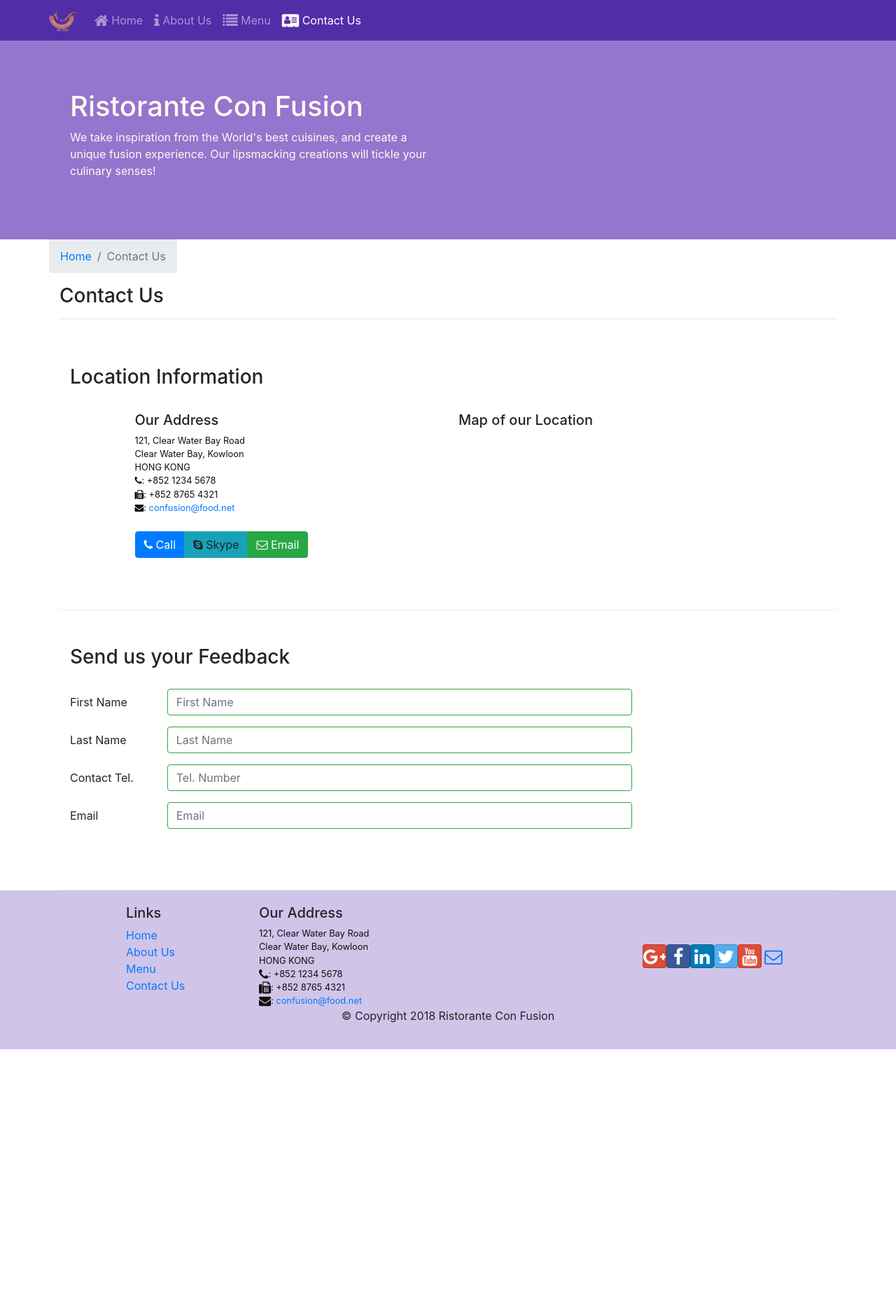
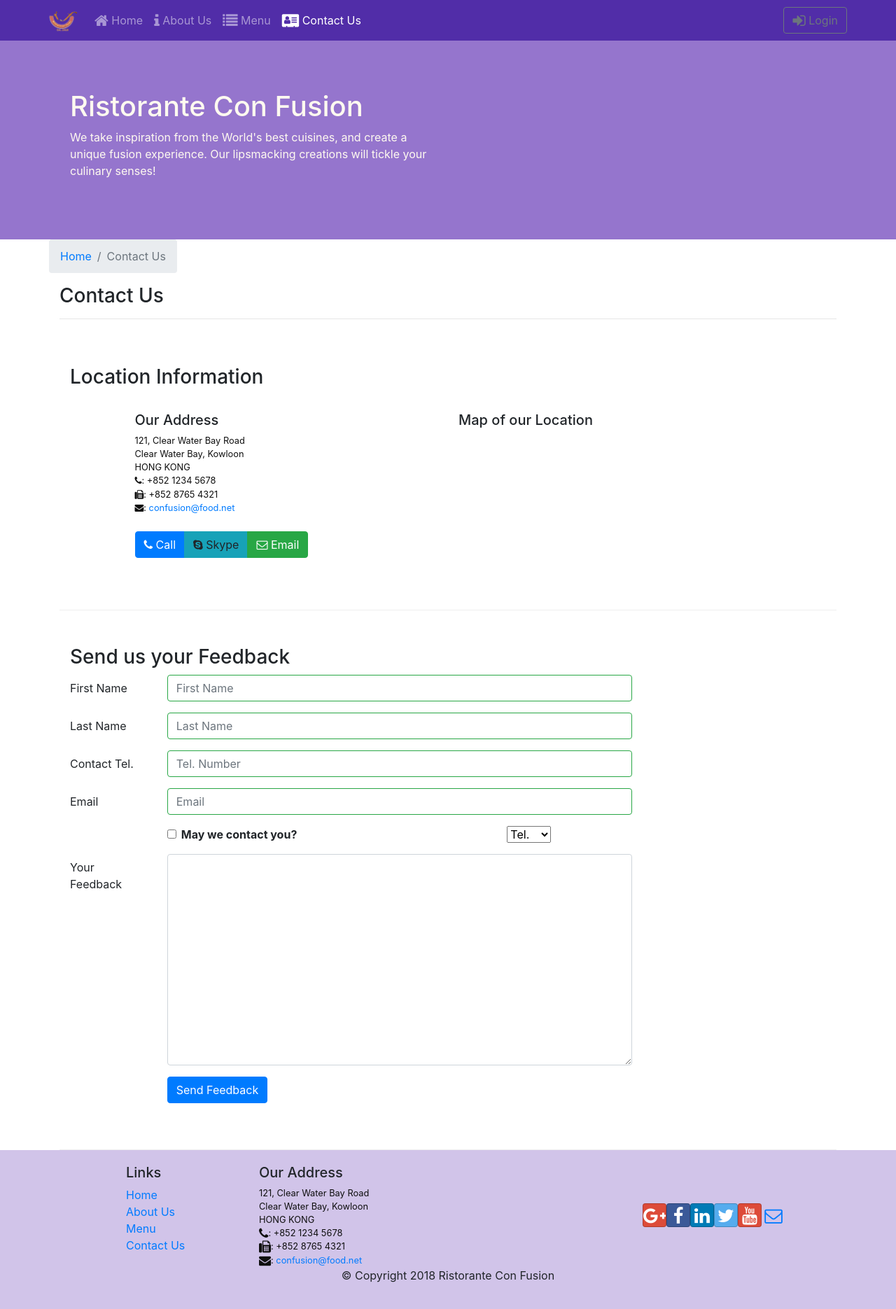
Before and after one commit to VoVyKhang/confusion, a React (Create React App) app: page /contactus in a window 1280 px wide. Shown: the whole page at 70% size. Before the commit the page ends 1499 px from the top, so only its background shows below. Built offline with nearby package versions, Linux system fonts and the light colour scheme.

Commit message:
Uncontrolled Form

```diff
--- a/src/components/ContactComponent.js
+++ b/src/components/ContactComponent.js
@@ -200,9 +200,47 @@ handleSubmit(event) {
                                 </Col>
                             </FormGroup>
 
+                            <FormGroup row>
+                                <Col md={{size: 6, offset: 2}}>
+                                    <FormGroup check>
+                                        <Label check>
+                                            <Input type="checkbox"
+                                                name="agree"
+                                                checked={this.state.agree}
+                                                onChange={this.handleInputChange} /> {' '}
+                                            <strong>May we contact you?</strong>
+                                        </Label>
+                                    </FormGroup>
+                                </Col>
+                                <Col md={{size: 3, offset: 1}}>
+                                    <Input type="select" name="contactType"
+                                            value={this.state.contactType}
+                                            onChange={this.handleInputChange}>
+                                        <option>Tel.</option>
+                                        <option>Email</option>
+                                    </Input>
+                                </Col>
+                            </FormGroup>
+                            <FormGroup row>
+                                <Label htmlFor="message" md={2}>Your Feedback</Label>
+                                <Col md={10}>
+                                    <Input type="textarea" id="message" name="message"
+                                        rows="12"
+                                        value={this.state.message}
+                                        onChange={this.handleInputChange}></Input>
+                                </Col>
+                            </FormGroup>
+                            <FormGroup row>
+                                <Col md={{size: 10, offset: 2}}>
+                                    <Button type="submit" color="primary">
+                                        Send Feedback
+                                    </Button>
+                                </Col>
+                            </FormGroup>
                         </Form>
                     </div>
                </div>
+
 
     </div>
     )
--- a/src/components/HeaderComponent.js
+++ b/src/components/HeaderComponent.js
@@ -1,5 +1,8 @@
 import React, { Component } from 'react';
-import { Navbar, NavbarBrand, Nav, NavbarToggler, Collapse, NavItem } from 'reactstrap';
+import { Navbar, NavbarBrand, Nav, NavbarToggler, Collapse, NavItem, Jumbotron,
+   Button, Modal, ModalHeader, ModalBody,
+   Form, FormGroup, Input, Label
+} from 'reactstrap';
 import { NavLink } from 'react-router-dom';
 
 class Header extends Component {
@@ -7,15 +10,32 @@ class Header extends Component {
       super(props);
 
       this.state = {
-         isNavOpen: false
-      };
-
+         isNavOpen: false,
+         isModalOpen: false
+     };
       this.toggleNav = this.toggleNav.bind(this);
+      this.toggleModal = this.toggleModal.bind(this);
+      this.handleLogin = this.handleLogin.bind(this);
    }
 
    toggleNav() {
       this.setState({isNavOpen: !this.state.isNavOpen });
    }
+
+   toggleModal() {
+      this.setState({
+        isModalOpen: !this.state.isModalOpen
+      });
+    }
+
+    handleLogin(event) {
+      this.toggleModal();
+      alert("Username: " + this.username.value + " Password: " + this.password.value
+          + " Remember: " + this.remember.checked);
+      event.preventDefault();
+
+  }
+
 
    render() {
       return (
@@ -50,6 +70,12 @@ class Header extends Component {
                               </NavLink>
                            </NavItem>
                         </Nav>
+                        <Nav className="ml-auto" navbar>
+                                <NavItem>
+                                    <Button outline onClick={this.toggleModal}><span className="fa fa-sign-in fa-lg"></span> Login</Button>
+                                </NavItem>
+                            </Nav>
+
                      </Collapse>
                   </div>
                </div>
@@ -64,6 +90,39 @@ class Header extends Component {
                   </div>
                </div>
             </div>
+            <Modal isOpen={this.state.isModalOpen} toggle={this.toggleModal}>
+               <ModalHeader
+               close={
+                  <button className="close" onClick={() => this.toggleModal()}>
+                     x
+                  </button>
+               }
+
+               toggle={this.toggleModal}>Login</ModalHeader>
+               <ModalBody>
+                  <Form onSubmit={this.handleLogin}>
+                     <FormGroup>
+                        <Label htmlFor="username">Username</Label>
+                           <Input type="text" id="username" name="username"
+                              innerRef={(input) => this.username = input} />
+                     </FormGroup>
+                     <FormGroup>
+                        <Label htmlFor="password">Password</Label>
+                           <Input type="password" id="password" name="password"
+                              innerRef={(input) => this.password = input}  />
+                     </FormGroup>
+                     <FormGroup check>
+                        <Label check>
+                           <Input type="checkbox" name="remember"
+                              innerRef={(input) => this.remember = input}  />
+                           Remember me
+                        </Label>
+                     </FormGroup>
+                     <Button type="submit" value="submit" color="primary">Login</Button>
+                  </Form>
+               </ModalBody>
+            </Modal>
+
          </React.Fragment>
       );
    }
```
